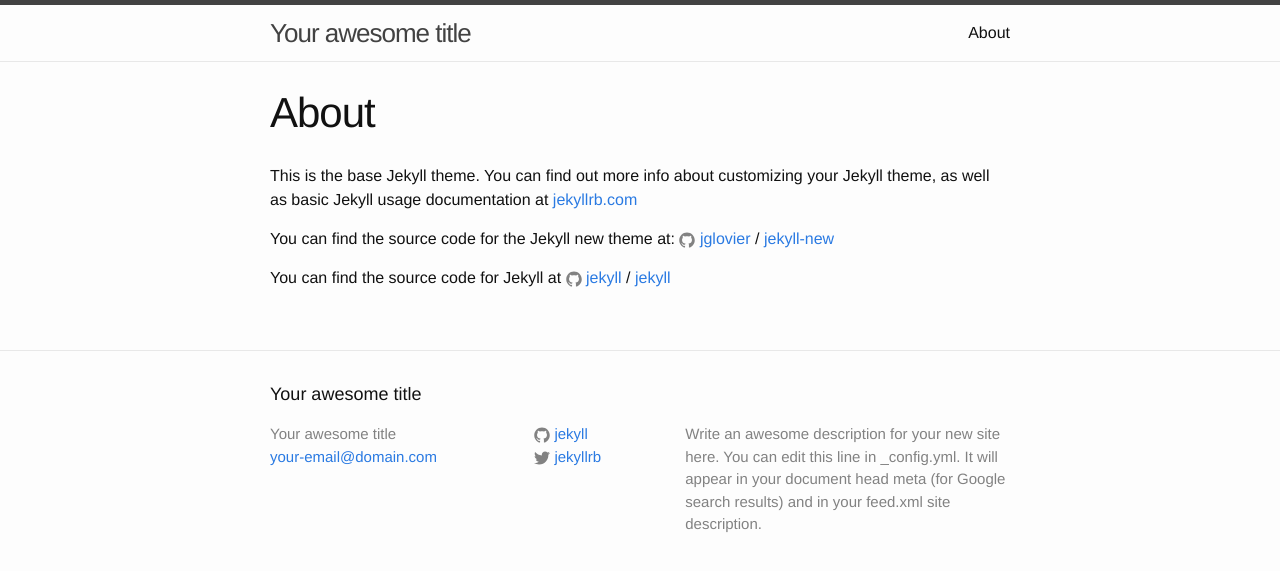
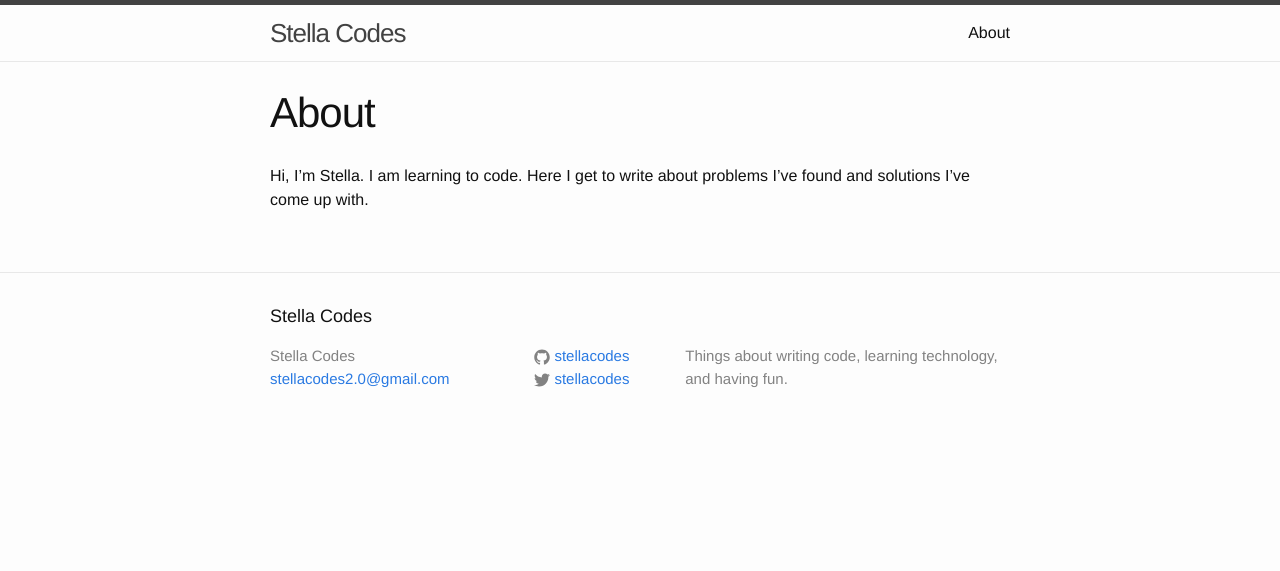
Before and after one commit to stellacodes/stellacodes.github.io, a Jekyll site: the page built from about.md, in a window 1280 px wide. Shown: the top 571 px of the page. Built offline with Jekyll 4.4.1, drawn with Linux system fonts in a browser that asks for light colours.

Commit message:
Changing configuration
Added my tech profile contacts (Twitter, Github and Email).
Also simplified the About page.

```diff
--- a/_config.yml
+++ b/_config.yml
@@ -6,16 +6,14 @@
 # 'jekyll serve'. If you change this file, please restart the server process.
 
 # Site settings
-title: Your awesome title
-email: your-email@domain.com
+title: Stella Codes
+email: stellacodes2.0@gmail.com
 description: > # this means to ignore newlines until "baseurl:"
-  Write an awesome description for your new site here. You can edit this
-  line in _config.yml. It will appear in your document head meta (for
-  Google search results) and in your feed.xml site description.
+  Things about writing code, learning technology, and having fun.
 baseurl: "" # the subpath of your site, e.g. /blog
-url: "http://yourdomain.com" # the base hostname & protocol for your site
-twitter_username: jekyllrb
-github_username:  jekyll
+url: "http://stellacodes.github.io" # the base hostname & protocol for your site
+twitter_username: stellacodes
+github_username:  stellacodes
 
 # Build settings
 markdown: kramdown
--- a/about.md
+++ b/about.md
@@ -4,12 +4,4 @@ title: About
 permalink: /about/
 ---
 
-This is the base Jekyll theme. You can find out more info about customizing your Jekyll theme, as well as basic Jekyll usage documentation at [jekyllrb.com](http://jekyllrb.com/)
-
-You can find the source code for the Jekyll new theme at:
-{% include icon-github.html username="jglovier" %} /
-[jekyll-new](https://github.com/jglovier/jekyll-new)
-
-You can find the source code for Jekyll at
-{% include icon-github.html username="jekyll" %} /
-[jekyll](https://github.com/jekyll/jekyll)
+Hi, I'm Stella.  I am learning to code.  Here I get to write about problems I've found and solutions I've come up with.
```
